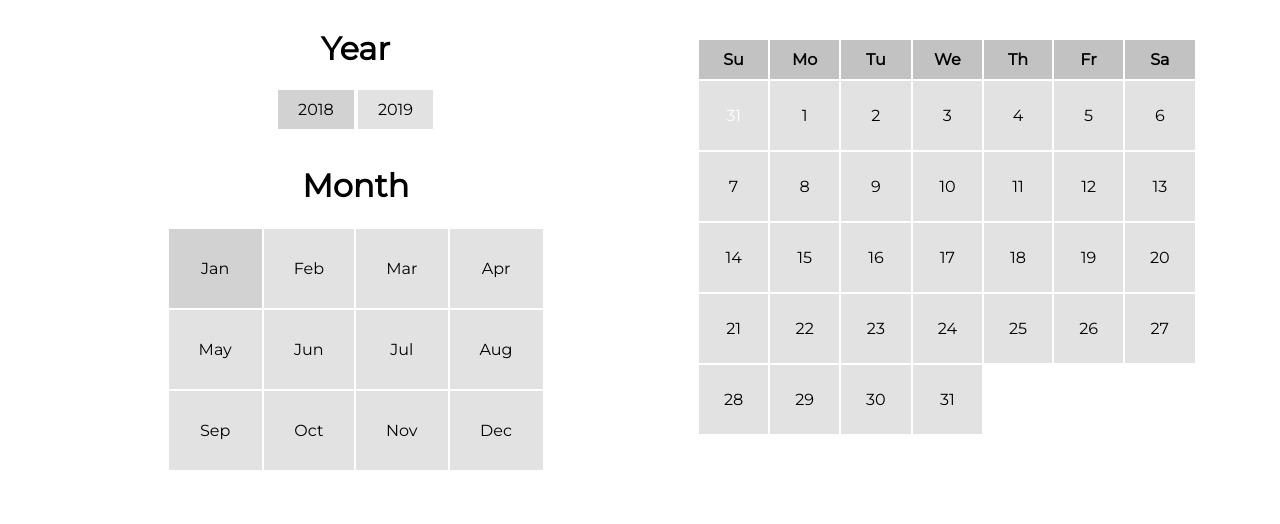
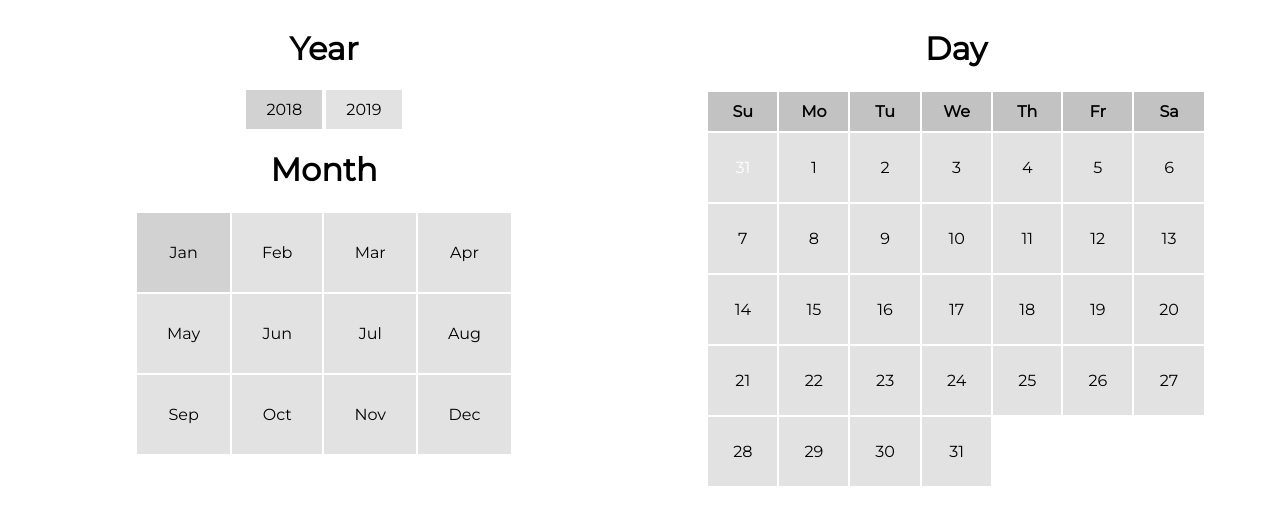
Before and after one commit to kghildial/calendar, a website: page src/index.html in a window 1280 px wide. Drawn offline with Linux system fonts and the light colour scheme.

Commit message:
Add styles

```diff
--- a/src/index.html
+++ b/src/index.html
@@ -11,21 +11,20 @@
   <div class="container">
     <div class="row">
       <div class="col-md-6 col-lg-6">
-        <div class="container">
+        <div id="left-container" class="container">
           <h1>Year</h1>
           <ul id="yList">
             <li>2018</li>
             <li>2019</li>
           </ul>
-        </div>
-        <div class="container">
           <h1>Month</h1>
           <table id="monthTable"></table>
         </div>
       </div>
       <div class="col-md-6 col-lg-6">
         <div class="container">
-            <table id="monthView"></table>
+          <h1>Day</h1>
+          <table id="monthView"></table>
         </div>
       </div>
     </div>
--- a/src/scss/style.scss
+++ b/src/scss/style.scss
@@ -5,10 +5,15 @@ body {
   font-family: 'Montserrat', sans-serif;
 }
 
+.onHover {
+  background-color: #d2d2d2;
+}
+
 .container {
-  width: 90%;
+  width: auto;
   margin: 0 auto;
   text-align: center;
+  box-shadow: #000;
 }
 
 td {
@@ -26,7 +31,7 @@ td {
 }
 
 #monthView {
-  margin-top: 30px;
+  margin: 0 auto;
   th {
     padding: 10px;
     background-color: #c2c2c2;
@@ -45,10 +50,6 @@ td {
   }
 }
 
-.onHover {
-  background-color: #d2d2d2;
-}
-
 ul {
   list-style: none;
   text-align: center;
```
Also changed, not shown: src/css/style.css.
